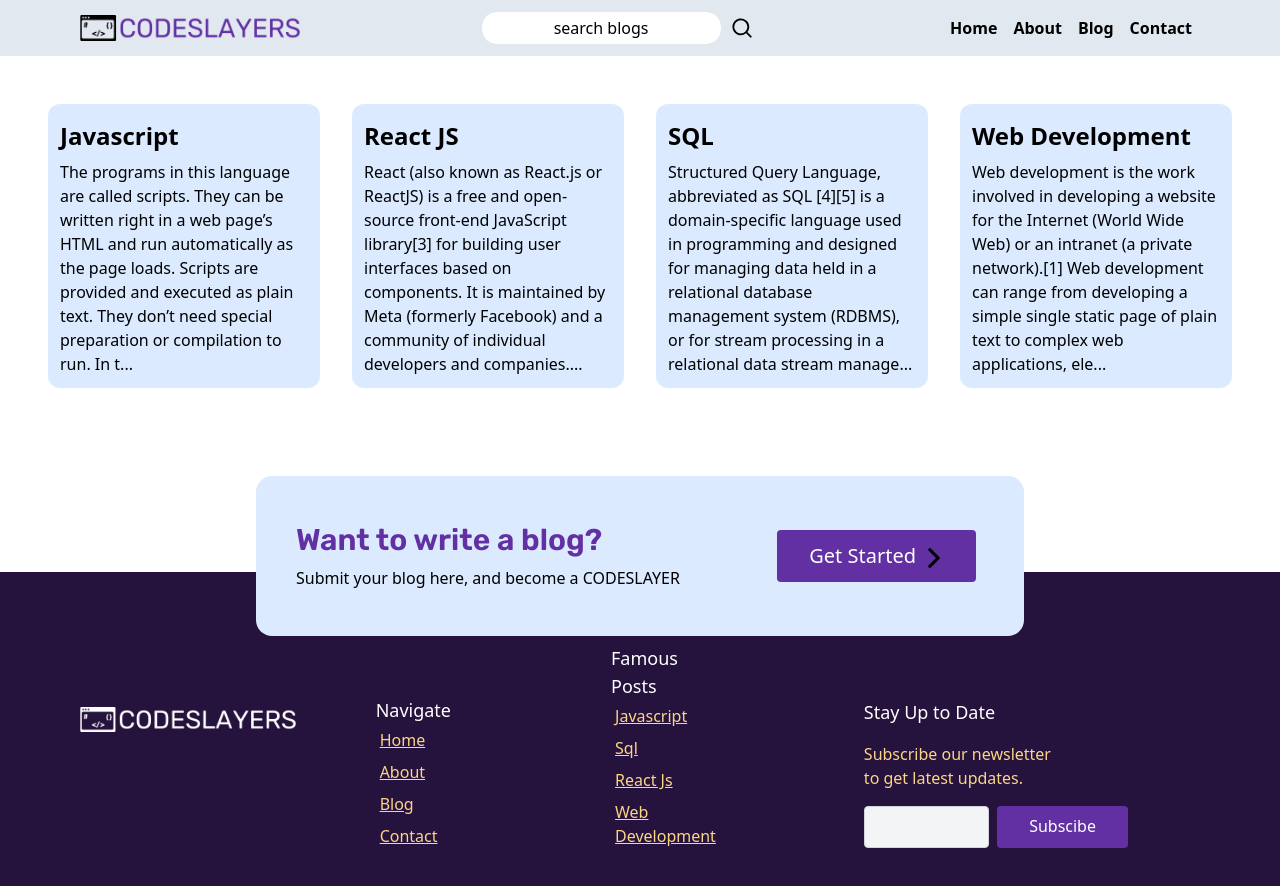
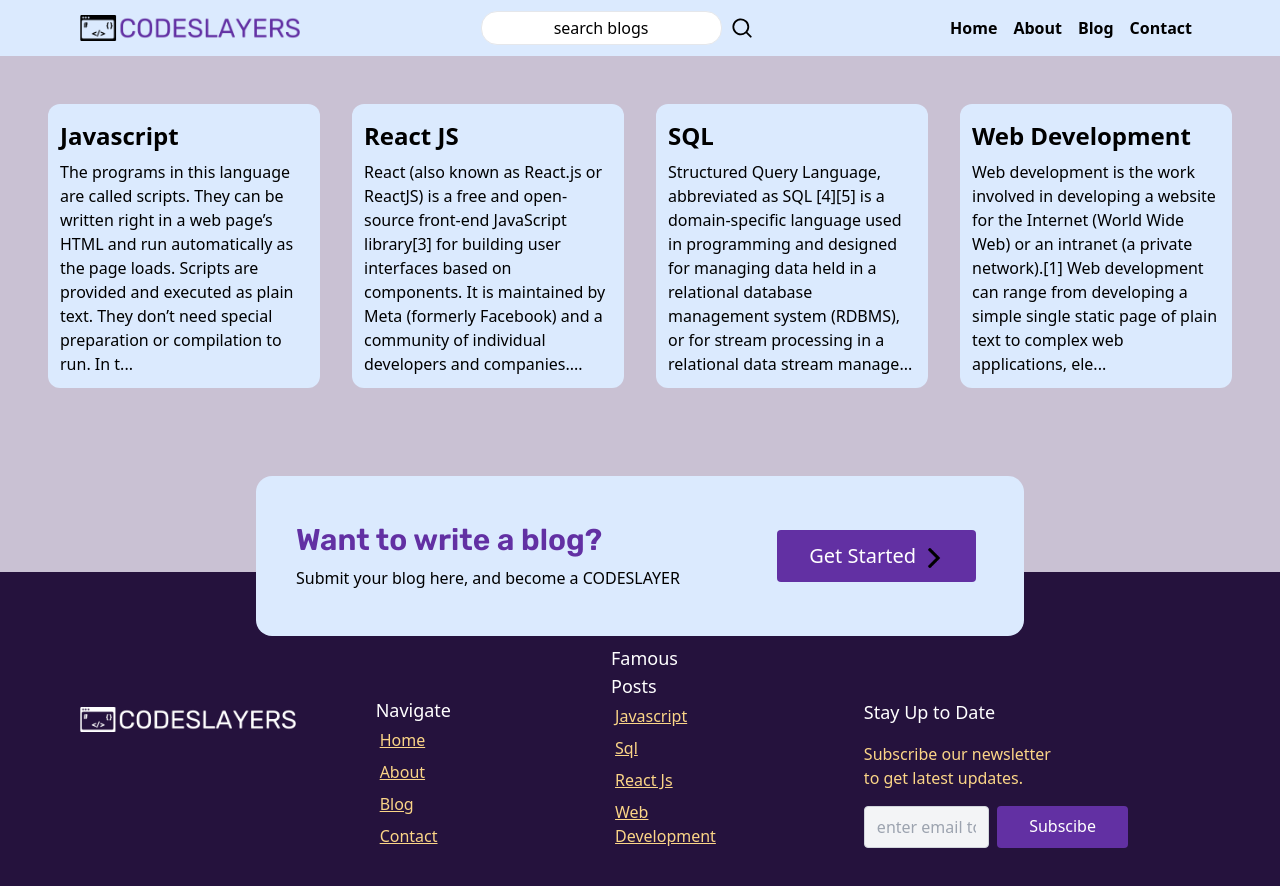
Before and after one commit to CODExSHUBHAM/code-slayers, a Next.js app: page /blog in a window 1280 px wide. Shown: the top 886 px of the page. Built offline with nearby package versions, Linux system fonts and the light colour scheme.

Commit message:
Fix: ui improvements

```diff
--- a/components/Footer/footer.js
+++ b/components/Footer/footer.js
@@ -42,7 +42,7 @@ function Footer() {
           <h2 className='text-white font-medium text-lg'>Stay Up to Date</h2>
           <p className='w-48 text-secondary mt-4'>Subscribe our newsletter to get latest updates.</p>
           <div className='flex mt-4'>
-            <input type="email" name="email" id="news-letter-email" className='w-full bg-gray-100 rounded border border-gray-300 focus:border-indigo-500 text-base outline-none text-gray-700 py-1 px-3 leading-8 transition-colors duration-200 ease-in-out' />
+            <input placeholder='enter email to subscribe' type="email" name="email" id="news-letter-email" className='w-full bg-gray-100 rounded border border-gray-300 focus:border-indigo-500 text-base outline-none text-gray-700 py-1 px-3 leading-8 transition-colors duration-200 ease-in-out' />
             <button className='flex text-white bg-primary border-0 px-8 p-2 mx-2 focus:outline-none hover:bg-indigo-600 rounded text-md'>Subscibe</button>
           </div>
         </div>
--- a/components/Navbar/navbar.js
+++ b/components/Navbar/navbar.js
@@ -6,7 +6,7 @@ import logo from '../../public/logo.png'
 
 function navbar() {
   return (
-    <div className='flex justify-between items-center bg-slate-200 px-20 py-2'>
+    <div className='flex justify-between items-center bg-blue-100 px-20 py-2'>
       <div className='items-center'>
         <a href="/"><Image src={logo} alt='logo' width={220} /></a>
       </div>
--- a/pages/about.js
+++ b/pages/about.js
@@ -4,11 +4,11 @@ import Footer from '@/components/Footer/footer'
 
 function about() {
   return (
-    <>
+    <div className='bg-backdrop'>
       <Navbar />
       <div>about</div>
       <Footer />
-    </>
+    </div>
   )
 }
 
--- a/pages/blog.js
+++ b/pages/blog.js
@@ -10,7 +10,7 @@ function Blog(props) {
   const blogs = (props.allBlogs)
 
   return (
-    <>
+    <div className='bg-backdrop'>
       <Navbar />
 
       <div className='p-8 flex justify-center'>
@@ -25,7 +25,7 @@ function Blog(props) {
 
       </div>
       <Footer />
-    </>
+    </div>
   )
 }
 
--- a/pages/contact.js
+++ b/pages/contact.js
@@ -5,7 +5,7 @@ import Footer from '@/components/Footer/footer'
 
 function contact() {
   return (
-    <>
+    <div className='bg-backdrop'>
       <Navbar />
       <div className='flex flex-col w-2/4 m-auto text-center py-10 items-center'>
         <h1 className='text-3xl font-primary font-medium text-primary'>Connect with us</h1>
@@ -14,7 +14,7 @@ function contact() {
       <Form />
       <Footer />
 
-    </>
+    </div>
   )
 }
 
--- a/tailwind.config.js
+++ b/tailwind.config.js
@@ -25,7 +25,8 @@ module.exports = {
         secondary: '#FBD587',
         black: '#010101',
         white: '#FFFFFF',
-        dark: '#25123D'
+        dark: '#25123D',
+        backdrop: '#c9c1d3',
       }
     },
   },
```
Also changed, not shown: pages/index.js (+3 -2 lines).
